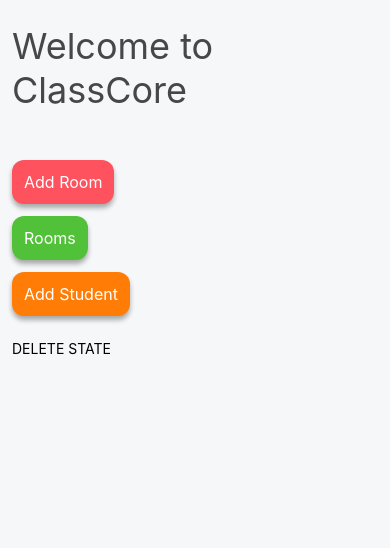
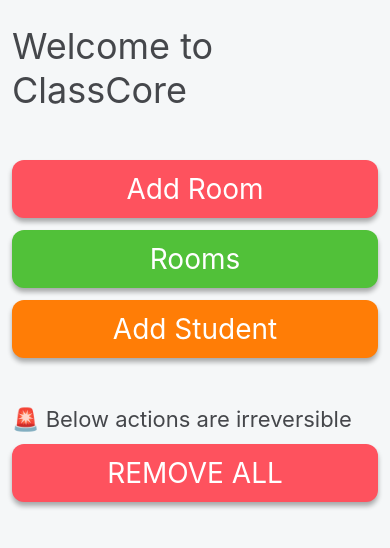
Before and after one commit to Cancuuu/classcore, a React Native app: screen / in a window 390 px wide. Shown: the top 548 px of the page. Built offline with nearby package versions, Linux system fonts and the light colour scheme.

Commit message:
Home details and routes

```diff
--- a/src/components/MainButton.tsx
+++ /dev/null
@@ -1,20 +0,0 @@
-import { View } from 'react-native'
-import { Paragraph } from '../components/Text'
-import { colors, lightShadow } from '../constants/theme'
-
-export const MainButton = ({ title, color }: { title: string; color?: string }) => (
-  <View
-    style={[
-      {
-        backgroundColor: color || colors.darkGreen,
-        borderRadius: 12,
-        justifyContent: 'center',
-        alignItems: 'center',
-        padding: 12
-      },
-      lightShadow
-    ]}
-  >
-    <Paragraph text={title} color={colors.white} />
-  </View>
-)
--- a/src/store/index.tsx
+++ b/src/store/index.tsx
@@ -49,4 +49,4 @@ export const Store_addStudentToRoom = (student: TStudent, roomIds: string[]) =>
     }
   })
 
-export const reset = () => useStore.setState(INITIAL_GLOBAL_STATE)
+export const resetStateAndStorage = () => useStore.setState(INITIAL_GLOBAL_STATE)
--- a/src/views/AddStudent.tsx
+++ b/src/views/AddStudent.tsx
@@ -7,6 +7,7 @@ import { StyledTextInput } from '../components/StyledTextInput'
 import { STUDENT_SCHEMA } from '../constants/schemas'
 import { colors, lightShadow } from '../constants/theme'
 import { Store_addStudentToRoom, useStore } from '../store'
+import Routes from '../routes'
 
 // @todo add picker for gender field
 
@@ -30,10 +31,10 @@ const AddStudent = ({ navigation, route }: IAddStudentProps) => {
   const qtySelectedRooms = selectedRooms?.length
 
   useEffect(() => {
-    if (route.params.selectedOptions) {
+    if (route.params?.selectedOptions) {
       setSelectedRooms(route.params.selectedOptions)
     }
-  }, [route.params])
+  }, [route.params?.selectedOptions])
 
   const handleSubmit = async () => {
     const isFormValid = await validateForm(STUDENT_SCHEMA)
@@ -41,6 +42,7 @@ const AddStudent = ({ navigation, route }: IAddStudentProps) => {
       const roomsIds = selectedRooms.map((room) => room.id)
       console.log('roomsIds', roomsIds)
       Store_addStudentToRoom(formValues, roomsIds)
+      setSelectedRooms([])
       resetForm()
     } else {
       console.log('is not valid', formErrors)
@@ -74,8 +76,8 @@ const AddStudent = ({ navigation, route }: IAddStudentProps) => {
         />
         <Pressable
           onPress={() =>
-            navigation.navigate('SelectionModal', {
-              lastRoute: 'AddStudent',
+            navigation.navigate(Routes.SELECTION_MODAL, {
+              lastRoute: Routes.ADD_STUDENT,
               options: rooms,
               prevSelectedOptions: selectedRooms
             })
--- a/src/views/Home.tsx
+++ b/src/views/Home.tsx
@@ -1,34 +1,67 @@
-import { Pressable, View, Text } from 'react-native'
+import { View, Pressable } from 'react-native'
 import React from 'react'
 import Layout from '../layout'
-import { Subtitle, Title } from '../components/Text'
-import { Link } from '@react-navigation/native'
-import { MainButton } from '../components/MainButton'
-import { colors } from '../constants/theme'
-import { reset } from '../store'
+import { Subtitle, Title, TitleSM } from '../components/Text'
+import { colors, lightShadow } from '../constants/theme'
+import { resetStateAndStorage } from '../store'
+import Routes from '../routes'
 
-const Home = () => (
-  <Layout backButton={false} rightEmoji={''}>
+const Home = ({ navigation }: any) => (
+  <Layout backButton={false}>
     <View style={{ marginTop: 12 }}>
       <Title text={`Welcome to ClassCore`} />
       <View style={{ marginTop: 48, gap: 12 }}>
-        <Link to={'/AddRoom'}>
-          <MainButton title="Add Room" color={colors.pink} />
-        </Link>
-        <Link to={'/RoomsOverview'}>
-          <MainButton title="Rooms" color={colors.green} />
-        </Link>
-        <Link to={'/AddStudent'}>
-          <MainButton title="Add Student" color={colors.orange} />
-        </Link>
+        <MainButton
+          title="Add Room"
+          color={colors.pink}
+          onPress={() => navigation.navigate(Routes.ADD_ROOM)}
+        />
+        <MainButton
+          title="Rooms"
+          color={colors.green}
+          onPress={() => navigation.navigate(Routes.ROOMS_OVERVIEW)}
+        />
+        <MainButton
+          title="Add Student"
+          color={colors.orange}
+          onPress={() => navigation.navigate(Routes.ADD_STUDENT)}
+        />
+      </View>
+
+      <View style={{ marginTop: 48, gap: 12 }}>
+        <View>
+          <Subtitle text="🚨 Below actions are irreversible" />
+        </View>
+        <MainButton title="REMOVE ALL" color={colors.pink} onPress={() => resetStateAndStorage()} />
       </View>
     </View>
-    <Pressable onPress={() => reset()}>
-      <View style={{ marginTop: 24 }}>
-        <Text>DELETE STATE</Text>
-      </View>
-    </Pressable>
   </Layout>
 )
 
+const MainButton = ({
+  title,
+  color,
+  onPress
+}: {
+  title: string
+  color?: string
+  onPress?: () => void
+}) => (
+  <Pressable
+    onPress={onPress}
+    style={[
+      {
+        backgroundColor: color || colors.darkGreen,
+        borderRadius: 12,
+        justifyContent: 'center',
+        alignItems: 'center',
+        padding: 12
+      },
+      lightShadow
+    ]}
+  >
+    <TitleSM text={title} color={colors.white} />
+  </Pressable>
+)
+
 export default Home
--- a/src/views/Room.tsx
+++ b/src/views/Room.tsx
@@ -8,6 +8,7 @@ import { useNavigation } from '@react-navigation/native'
 import { AGE, LAST_NAME, NAME, TIMESTAMP_CREATION } from '../constants'
 import { TRoom } from '../types'
 import EmptyList from '../components/EmptyList'
+import Routes from '../routes'
 
 interface IRoomProps {
   navigation: any
@@ -101,7 +102,7 @@ const RoomsButtons = () => {
           <Label text="Delete Room" />
         </View>
       </Pressable>
-      <Pressable onPress={() => navigator.navigate('AddRoom')}>
+      <Pressable onPress={() => navigator.navigate(Routes.ADD_ROOM)}>
         <View style={{ alignItems: 'center', gap: 4 }}>
           <Paragraph text="👌" />
           <Label text="New Room" />
--- a/src/views/RoomsOverview.tsx
+++ b/src/views/RoomsOverview.tsx
@@ -4,6 +4,7 @@ import Layout from '../layout'
 import { useStore } from '../store'
 import RoomCard from '../components/RoomCard'
 import EmptyList from '../components/EmptyList'
+import Routes from '../routes'
 
 interface IRoomOverviewProps {
   navigation: any
@@ -23,7 +24,7 @@ const RoomsOverview = ({ navigation }: IRoomOverviewProps) => {
         renderItem={(room) => (
           <Pressable
             onPress={() =>
-              navigation.navigate('Room', {
+              navigation.navigate(Routes.ROOM, {
                 room
               })
             }
```
Also changed, not shown: src/layout/index.tsx (+1 -12 lines).
